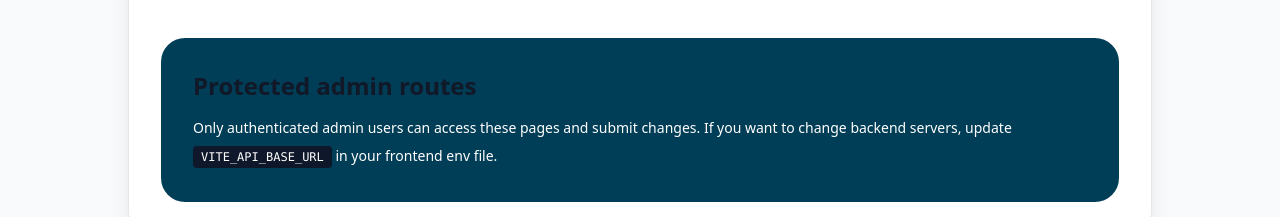
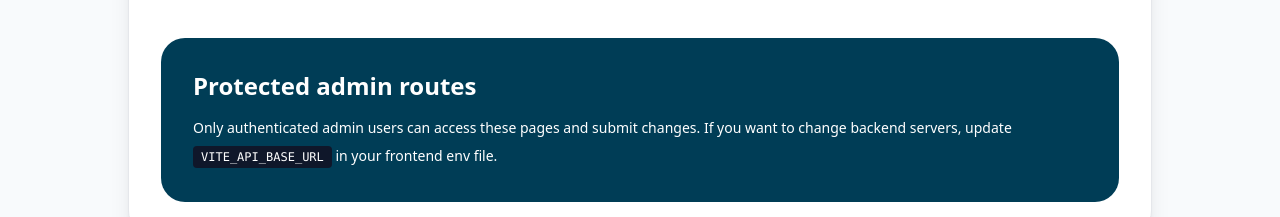
Before and after one commit to Abdullah11245/Techline, a React (Vite) app: page /admin/dashboard in a window 1280 px wide. Shown: the part 623-840 px from the top of the page. Built offline with nearby package versions, Linux system fonts and the light colour scheme; no server answers; sample sign-in values are in the browser's storage.

Commit message:
Updated code

```diff
--- a/src/pages/AdminDashboard.tsx
+++ b/src/pages/AdminDashboard.tsx
@@ -66,7 +66,7 @@ const AdminDashboard: React.FC = () => {
         </div>
 
         <div className="mt-10 rounded-3xl bg-primary-600 p-8 text-white">
-          <h2 className="text-2xl font-semibold">Protected admin routes</h2>
+          <h2 className="text-2xl font-semibold text-white">Protected admin routes</h2>
           <p className="mt-3 text-sm leading-7">
             Only authenticated admin users can access these pages and submit changes. If you want to change backend
             servers, update <code className="rounded bg-slate-900 px-2 py-1 text-xs">VITE_API_BASE_URL</code> in your
```
